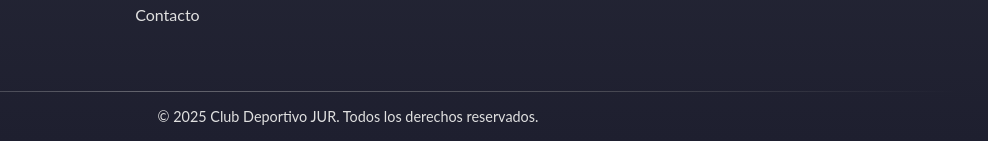
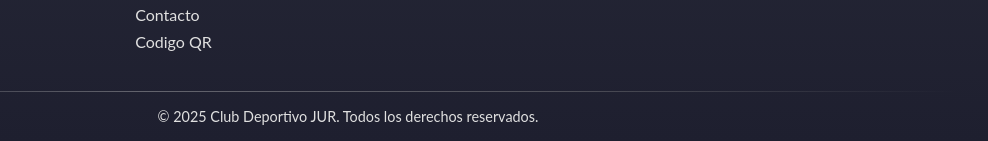
Before and after one commit to SamCru3/Nuevo-JUR, a plain HTML site: page Catalogo.html in a window 1280 px wide. Shown: the part 1478-1619 px from the top of the page, 292-1280 px from the left. Drawn offline with nearby package versions, Linux system fonts and the light colour scheme.

Commit message:
Update Catalogo.html

```diff
--- a/Catalogo.html
+++ b/Catalogo.html
@@ -114,6 +114,7 @@
                         <li><a href="Entrenamientos.html">Entrenamientos</a></li>
                         <li><a href="Nosotros.html">Nosotros</a></li>
                         <li><a href="Contacto.html">Contacto</a></li>
+                        <li><a onclick="window.open('Img/Pagina.png', '_blank')" style="cursor: pointer;">Codigo QR</a></li>
                     </ul>
                 </div>
 
@@ -156,4 +157,5 @@
         <script src="JS/Comprar.js"></script>
 
     </body>
+
 </html>
```
